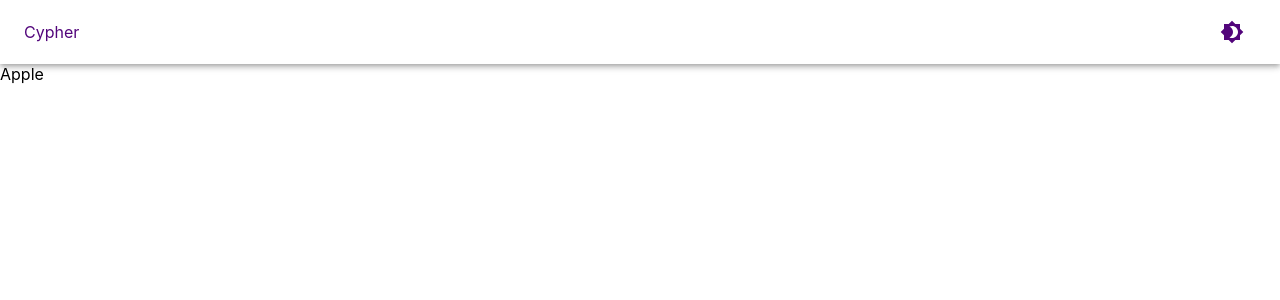
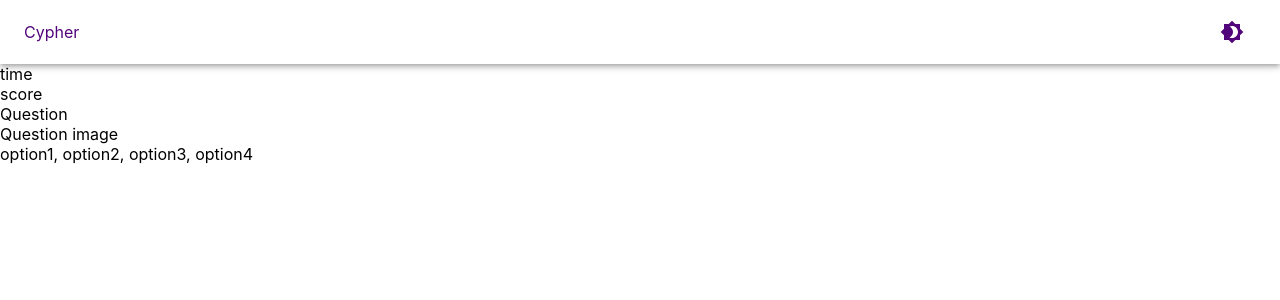
Before and after one commit to OmkarArora/cypher-quiz-app, a React (Create React App) app: page /quiz/1/play in a window 1280 px wide. Shown: the top 300 px of the page. Built offline with nearby package versions, Linux system fonts and the light colour scheme.

Commit message:
feat: basic routes and components setup

```diff
--- a/src/App.tsx
+++ b/src/App.tsx
@@ -2,17 +2,21 @@
 import { lightTheme, darkTheme } from "./themes";
 import { ThemeProvider } from "@material-ui/core";
 import "./App.css";
-import { Navbar } from "./components";
+import { Home, Navbar, QuizHome, QuizPlayArea } from "./components";
+import { Routes, Route } from "react-router";
 
 function App() {
   const [activeTheme, setActiveTheme] = useState("light");
   return (
-    <ThemeProvider
-      theme={activeTheme === "light" ? lightTheme : darkTheme}
-    >
-      <Navbar name="Cypher" setActiveTheme={setActiveTheme}/>
-
-      <div>Apple</div>
+    <ThemeProvider theme={activeTheme === "light" ? lightTheme : darkTheme}>
+      <Navbar name="Cypher" setActiveTheme={setActiveTheme} />
+      <div>
+        <Routes>
+          <Route path="/" element={<Home />} />
+          <Route path="/quiz/:quizId" element={<QuizHome />} />
+          <Route path="/quiz/:quizId/play" element={<QuizPlayArea />} />
+        </Routes>
+      </div>
     </ThemeProvider>
   );
 }
--- a/src/components/Home/Home.tsx
+++ b/src/components/Home/Home.tsx
@@ -1,3 +1,8 @@
 export const Home = () => {
-
+	return (
+		<div>
+			<div>LOGO</div>
+			<div>List of quizes</div>
+		</div>
+	)
 }
--- /dev/null
+++ b/src/components/QuizHome/QuizHome.tsx
@@ -0,0 +1,10 @@
+export const QuizHome = () => {
+	return (
+		<div>
+			<div>Quiz 1</div>
+			<div>Quiz 1 wiki</div>
+
+			<button>Start</button>
+		</div>
+	)
+}
--- /dev/null
+++ b/src/components/QuizPlayArea/QuizPlayArea.tsx
@@ -0,0 +1,15 @@
+export const QuizPlayArea = () => {
+	return (
+		<div>
+			<div>
+				<div>time</div>
+				<div>score</div>
+			</div>
+			<div>Question</div>
+			<div>Question image</div>
+			<div>
+				option1, option2, option3, option4
+			</div>
+		</div>
+	)
+}
--- a/src/components/index.ts
+++ b/src/components/index.ts
@@ -1 +1,4 @@
 export { Navbar } from "./Navbar/Navbar";
+export { Home } from "./Home/Home";
+export { QuizHome } from "./QuizHome/QuizHome";
+export { QuizPlayArea } from "./QuizPlayArea/QuizPlayArea";
```
